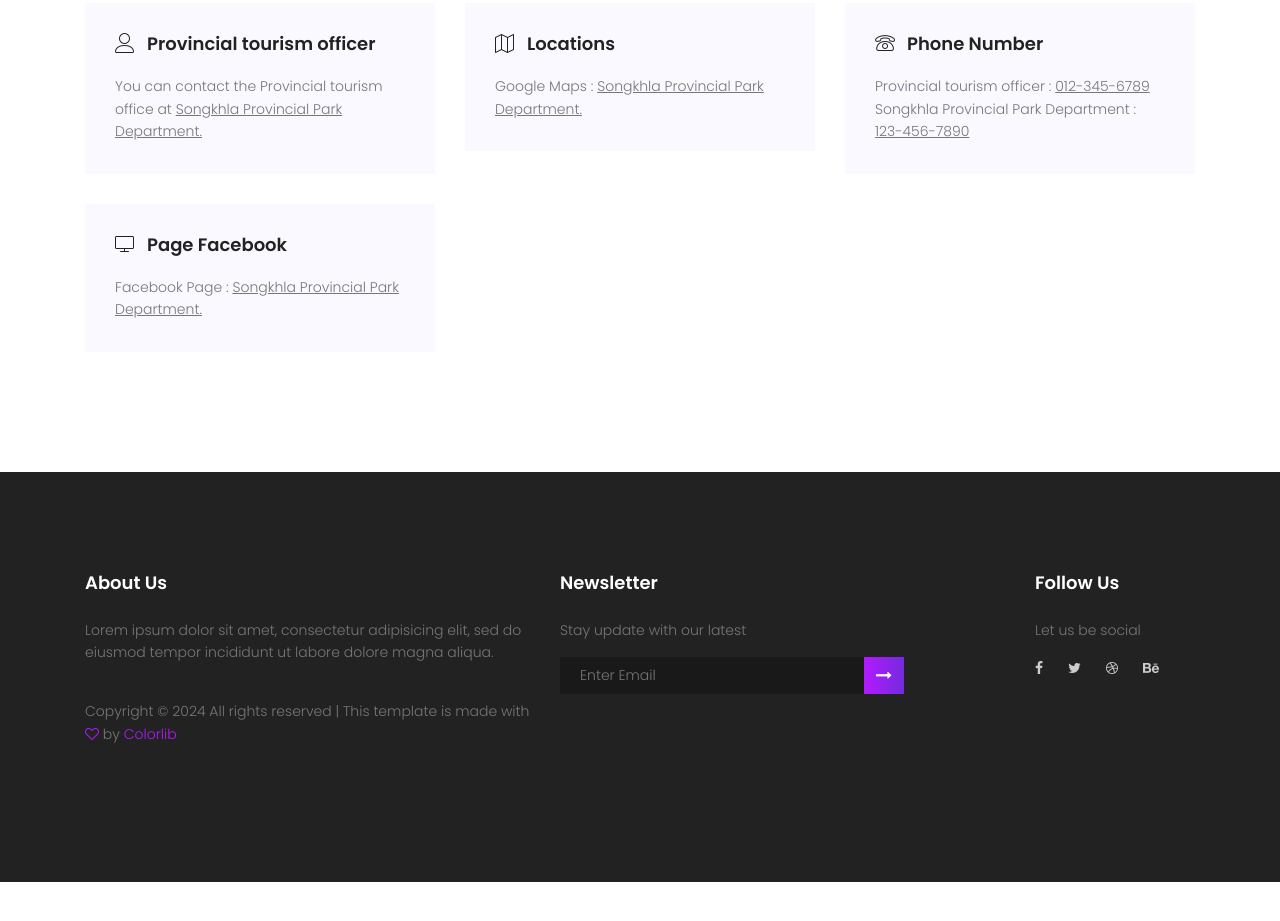
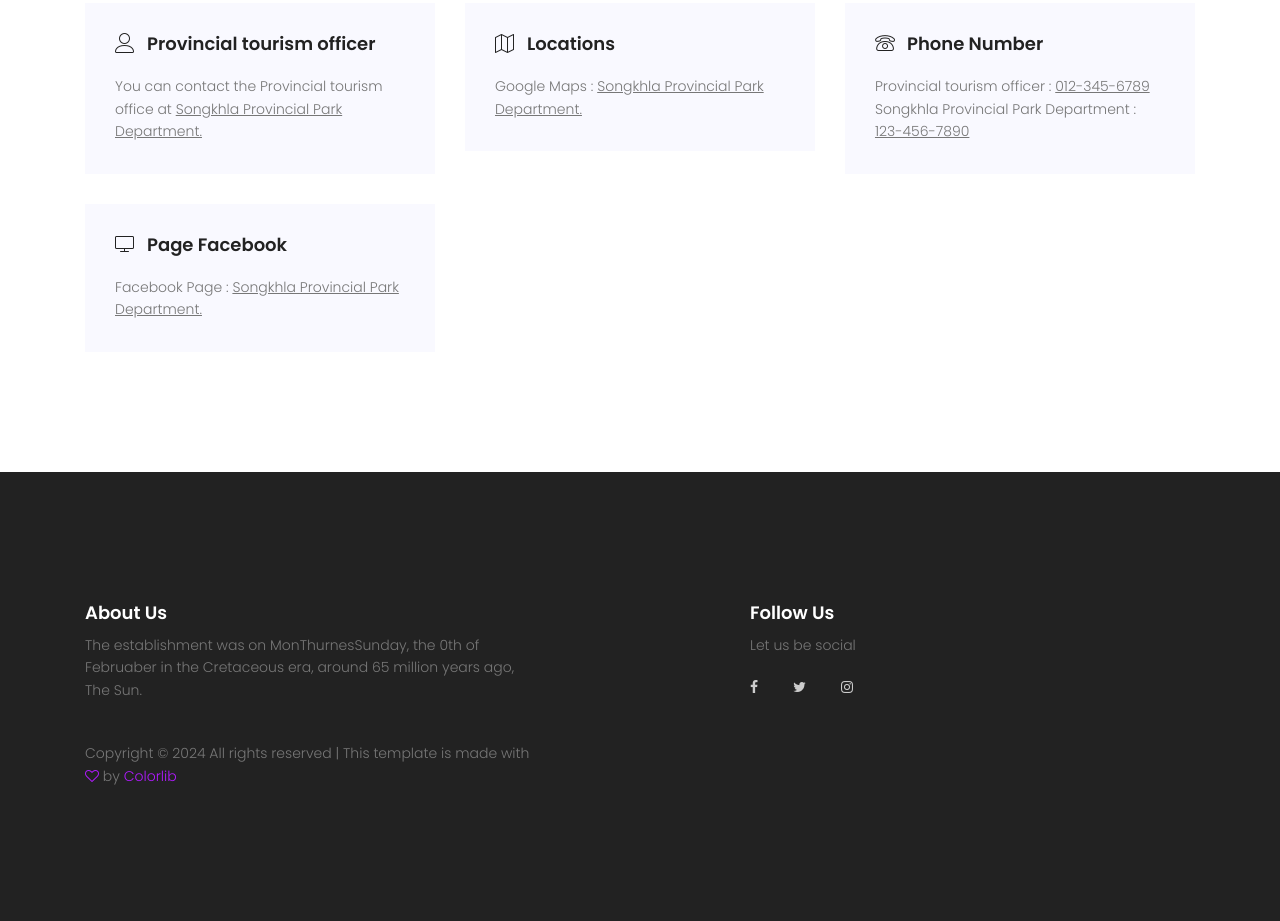
Before and after one commit to DreamTD46/ProjectTump, a plain HTML site: page adventure-master/adventure-master/contact.html in a window 1280 px wide. Shown: the part 878-1799 px from the top of the page. Before the commit the page ends 1760 px from the top, so only its background shows below. Drawn offline with nearby package versions, Linux system fonts and the light colour scheme.

Commit message:
Update contact.html

```diff
--- a/adventure-master/adventure-master/contact.html
+++ b/adventure-master/adventure-master/contact.html
@@ -31,6 +31,51 @@
 </head>
 
 <body>
+	<style>
+		.footer-columns {
+			display: flex;
+			justify-content: space-between;
+			margin-top: 30px;
+			transition: all 0.3s ease;
+			/* Smooth transition for all changes */
+		}
+
+		.footer-column {
+			width: 48%;
+			/* Adjust width as needed */
+			margin-bottom: 30px;
+			transition: width 0.3s ease, margin 0.3s ease;
+			/* Smooth transition for width and margin changes */
+		}
+
+		.footer-column h6 {
+			margin-bottom: 10px;
+		}
+
+		.footer-column p {
+			margin-bottom: 20px;
+		}
+
+		.footer-social {
+			margin-top: 20px;
+		}
+
+		.footer-social a {
+			margin-right: 10px;
+		}
+
+		/* Media query for responsive layout */
+		@media (max-width: 768px) {
+			.footer-columns {
+				flex-direction: column;
+			}
+
+			.footer-column {
+				width: 100%;
+				/* Full width on mobile */
+			}
+		}
+	</style>
 	<!-- Start banner Area -->
 	<section class="generic-banner relative">
 		<!-- Start Header Area -->
@@ -151,65 +196,31 @@
 		<!-- start footer Area -->
 		<footer class="footer-area section-gap">
 			<div class="container">
-				<div class="row">
-					<div class="col-lg-5 col-md-6 col-sm-6">
+				<div class="row footer-columns">
+					<div class="col-lg-5 col-md-6 footer-column">
 						<div class="single-footer-widget">
 							<h6>About Us</h6>
 							<p>
-								Lorem ipsum dolor sit amet, consectetur adipisicing elit, sed do eiusmod tempor
-								incididunt ut labore dolore magna aliqua.
+								The establishment was on MonThurnesSunday, the 0th of Februaber in the Cretaceous era,
+								around 65
+								million years ago, The Sun.
 							</p>
-							<!-- Link back to Colorlib can't be removed. Template is licensed under CC BY 3.0. -->
 							<p class="footer-text">Copyright &copy;
 								<script>document.write(new Date().getFullYear());</script> All rights reserved | This
-								template is made with <i class="fa fa-heart-o" aria-hidden="true"></i> by <a
+								template
+								is made with <i class="fa fa-heart-o" aria-hidden="true"></i> by <a
 									href="https://colorlib.com" target="_blank">Colorlib</a>
 							</p>
-							<!-- Link back to Colorlib can't be removed. Template is licensed under CC BY 3.0. -->
 						</div>
 					</div>
-					<div class="col-lg-5  col-md-6 col-sm-6">
-						<div class="single-footer-widget">
-							<h6>Newsletter</h6>
-							<p>Stay update with our latest</p>
-							<div class="" id="mc_embed_signup">
-
-								<form target="_blank" novalidate="true"
-									action="https://spondonit.us12.list-manage.com/subscribe/post?u=1462626880ade1ac87bd9c93a&amp;id=92a4423d01"
-									method="get" class="form-inline">
-
-									<div class="d-flex flex-row">
-
-										<input class="form-control" name="EMAIL" placeholder="Enter Email"
-											onfocus="this.placeholder = ''" onblur="this.placeholder = 'Enter Email '"
-											required="" type="email">
-
-
-										<button class="click-btn btn btn-default"><i class="fa fa-long-arrow-right"
-												aria-hidden="true"></i></button>
-										<div style="position: absolute; left: -5000px;">
-											<input name="b_36c4fd991d266f23781ded980_aefe40901a" tabindex="-1" value=""
-												type="text">
-										</div>
-
-										<!-- <div class="col-lg-4 col-md-4">
-												<button class="bb-btn btn"><span class="lnr lnr-arrow-right"></span></button>
-											</div>  -->
-									</div>
-									<div class="info"></div>
-								</form>
-							</div>
-						</div>
-					</div>
-					<div class="col-lg-2 col-md-6 col-sm-6 social-widget">
+					<div class="col-lg-5 col-md-6 col-sm-6 footer-column">
 						<div class="single-footer-widget">
 							<h6>Follow Us</h6>
 							<p>Let us be social</p>
 							<div class="footer-social d-flex align-items-center">
 								<a href="#"><i class="fa fa-facebook"></i></a>
 								<a href="#"><i class="fa fa-twitter"></i></a>
-								<a href="#"><i class="fa fa-dribbble"></i></a>
-								<a href="#"><i class="fa fa-behance"></i></a>
+								<a href="#"><i class="fa fa-instagram"></i></a>
 							</div>
 						</div>
 					</div>
```
